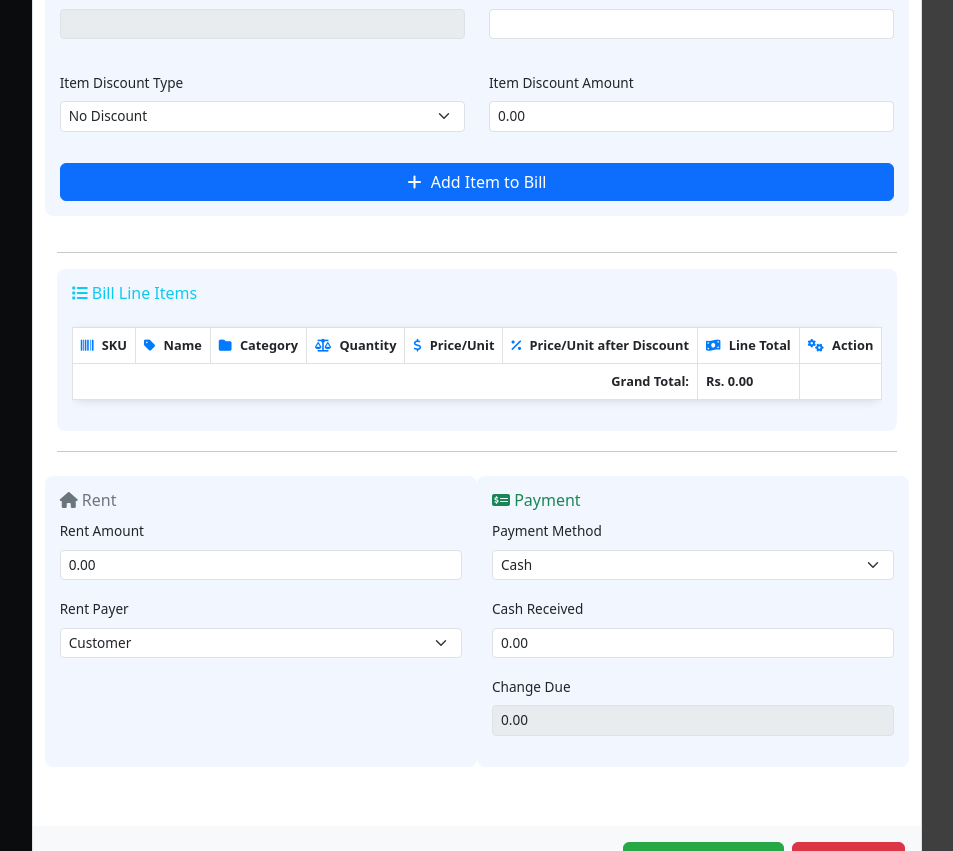
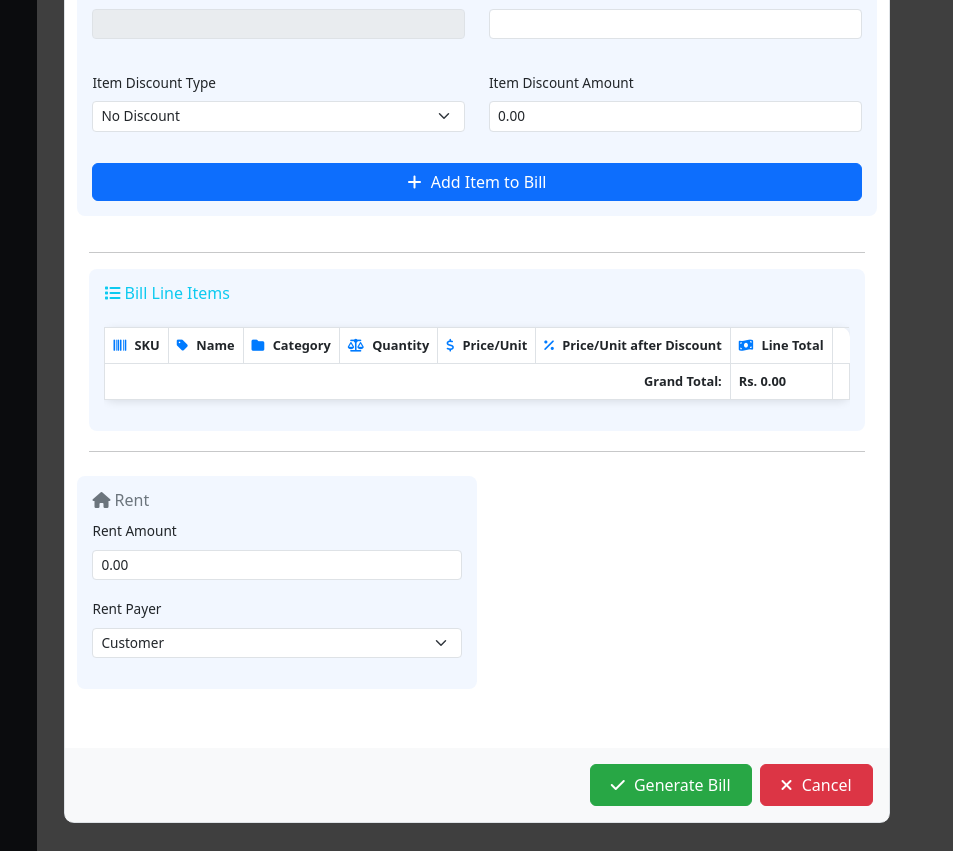
Before and after one commit to mzeeshantech/MSI, a Django app: page /billing/paid_later/ in a window 1280 px wide, after a click on "Generate Bill". Shown: the part 589-1440 px from the top of the page, without its empty margins (163-1116 px from the left). Run offline with Django 5.2, Linux system fonts and the light colour scheme; data that the repository does not hold is empty; some libraries are stand-ins or nearby versions.

Commit message:
billing all features completed

```diff
--- a/billing/templates/billing/paid_later.html
+++ b/billing/templates/billing/paid_later.html
@@ -348,6 +348,7 @@
                         <button type="button" class="btn-close" data-bs-dismiss="modal" aria-label="Close"></button>
                     </div>
                     <input type="hidden" id="bill_id" name="bill_id">
+                    <input type="hidden" id="bill_status" name="bill_status">
                     <input type="hidden" id="bill_status" name="status"> <!-- Added hidden input for bill status -->
                     <div class="modal-body p-4">
                         <div class="row">
@@ -443,7 +444,7 @@
                                             <th><i class="fas fa-dollar-sign"></i> Price/Unit</th>
                                             <th><i class="fas fa-percent"></i> Price/Unit after Discount</th>
                                             <th><i class="fas fa-money-bill-wave"></i> Line Total</th>
-                                            <th><i class="fas fa-cogs"></i> Action</th>
+                                            <!-- <th><i class="fas fa-cogs"></i> Action</th> -->
                                         </tr>
                                     </thead>
                                     <tbody id="bill_line_items_body">
@@ -488,7 +489,20 @@
                                     </div>
                                 </div>
                             </div>
-                            <div class="col-md-6 modal-section">
+                            <div class="col-md-6 modal-section" id="payment_section" style="display: none;">
+                                <div class="mb-3" id="received_payment_div" style="display: none;">
+                                    <h6 class="text-info"><i class="fas fa-money-check-alt"></i> Received Payment</h6>
+                                    <div class="row">
+                                        <div class="col-md-6">
+                                            <label class="form-label">Online:</label>
+                                            <input type="number" step="0.01" class="form-control form-control-sm" id="online_received_readonly" name="online_received_readonly" value="0.00" readonly>
+                                        </div>
+                                        <div class="col-md-6">
+                                            <label class="form-label">Cash:</label>
+                                            <input type="number" step="0.01" class="form-control form-control-sm" id="cash_received_readonly" name="cash_received_readonly" value="0.00" readonly>
+                                        </div>
+                                    </div>
+                                </div>
                                 <h6 class="text-success"><i class="fas fa-money-check-alt"></i> Payment</h6>
                                 <div class="mb-3">
                                     <label for="payment_method" class="form-label">Payment Method</label>
@@ -583,6 +597,9 @@
             const grandTotal = parseFloat(grandTotalText.replace('Rs. ', '').replace(/,/g, '')) || 0;
             const cashReceived = parseFloat(document.getElementById('cash_received').value) || 0;
             const onlineReceived = parseFloat(document.getElementById('online_received').value) || 0;
+            const cashReceivedPrev = parseFloat(document.getElementById('cash_received_readonly').value) || 0;
+            const onlineReceivedPrev = parseFloat(document.getElementById('online_received_readonly').value) || 0;
+
 
             let totalPaid = 0;
             const paymentMethod = document.getElementById('payment_method').value;
@@ -594,8 +611,9 @@
             } else if (paymentMethod === 'both') {
                 totalPaid = cashReceived + onlineReceived;
             }
+            totalPaid += cashReceivedPrev + onlineReceivedPrev;
 
-            const changeDue = totalPaid - grandTotal;
+            const changeDue = grandTotal - totalPaid;
             document.getElementById('change_due').value = changeDue.toFixed(2);
         }
 
@@ -629,11 +647,13 @@
                     <td>Rs. ${item.retailPrice.toLocaleString('en-IN', {minimumFractionDigits: 2, maximumFractionDigits: 2})}</td>
                     <td>Rs. ${itemPriceAfterDiscount.toLocaleString('en-IN', {minimumFractionDigits: 2, maximumFractionDigits: 2})}</td>
                     <td>Rs. ${lineTotalAfterDiscount.toLocaleString('en-IN', {minimumFractionDigits: 2, maximumFractionDigits: 2})}</td>
-                    <td>
-                        <button type="button" class="btn btn-primary btn-sm edit-item me-1" data-index="${index}"><i class="fas fa-edit"></i></button>
-                        <button type="button" style="padding: 5px 10px;" class="btn btn-danger btn-sm remove-item" data-index="${index}"><i class="fas fa-trash-alt"></i></button>
-                    </td>
+
                 `;
+
+                // <td>
+                //         <button type="button" class="btn btn-primary btn-sm edit-item me-1" data-index="${index}"><i class="fas fa-edit"></i></button>
+                //         <button type="button" style="padding: 5px 10px;" class="btn btn-danger btn-sm remove-item" data-index="${index}"><i class="fas fa-trash-alt"></i></button>
+                //     </td>
             });
             calculateGrandTotal();
         }
@@ -999,6 +1019,7 @@
             generateBillModalElement.addEventListener('hidden.bs.modal', function () {
                 billForm.reset();
                 billForm.classList.remove('was-validated');
+                $('#payment_section').hide();
                 billItems = [];
                 renderBillItems();
                 resetAddItemForm(); // Use the new reset function
@@ -1030,6 +1051,7 @@
                 .then(data => {
                     if (data.success) {
                         const bill = data.bill;
+                        $('#bill_status').val(bill.status);
                         // Populate customer details
                         $('#customer_name').val(bill.customer.name);
                         $('#customer_cnic').val(bill.customer.cnic);
@@ -1046,10 +1068,16 @@
 
                         // Populate payment details
                         $('#payment_method').val(bill.payment_method).trigger('change');
-                        $('#cash_received').val(parseFloat(bill.amount_paid).toFixed(2));
-                        if (bill.payment_method === 'online' || bill.payment_method === 'both') {
-                            $('#online_received').val(parseFloat(bill.online_amount_paid).toFixed(2));
-                        }
+                        // $('#cash_received').val(parseFloat(bill.amount_paid).toFixed(2));
+                        // if (bill.payment_method === 'online' || bill.payment_method === 'both') {
+                        //     $('#online_received').val(parseFloat(bill.online_amount_paid).toFixed(2));
+                        // }
+
+                        $('#cash_received_readonly').val(parseFloat(bill.amount_paid).toFixed(2));
+                        $('#online_received_readonly').val(parseFloat(bill.online_amount_paid).toFixed(2));
+
+                        $('#received_payment_div').show();
+                        $('#payment_section').show();
 
                         // Populate bill items
                         billItems = bill.items.map(item => ({
@@ -1072,6 +1100,7 @@
                                     $('#markBillClosedBtn').show();
                                     $('#generateBillSubmitBtn').prop('disabled', false);
                                 } else {
+                                    $('#payment_section').hide();
                                     $('#markBillClosedBtn').hide();
                                     $('#generateBillSubmitBtn').prop('disabled', true); // Disable update button if bill is closed or cancelled
                                 }
@@ -1107,6 +1136,7 @@
                 const cashReceived = parseFloat($('#cash_received').val()) || 0;
                 const onlineReceived = parseFloat($('#online_received').val()) || 0;
                 const paymentMethod = $('#payment_method').val();
+                var bill_status = document.getElementById('bill_status').value
 
                 if (confirm('Are you sure you want to mark this bill as closed? This action cannot be undone.')) {
                     fetch(`/billing/mark_bill_closed/${billId}/`, {
@@ -1119,7 +1149,8 @@
                         body: JSON.stringify({
                             cash_received: cashReceived,
                             online_received: onlineReceived,
-                            payment_method: paymentMethod
+                            payment_method: paymentMethod,
+                            bill_status: bill_status,
                         })
                     })
                     .then(response => response.json())
--- a/billing/views.py
+++ b/billing/views.py
@@ -34,10 +34,10 @@ def bulk_delete_bills(request):
                     try:
                         bill = Bill.objects.get(id=bill_id)
                         # Restore stock for each item in the bill
-                        for bill_item in bill.items.all():
-                            inventory_item = bill_item.item
-                            inventory_item.total_stock_quantity += bill_item.quantity
-                            inventory_item.save()
+                        # for bill_item in bill.items.all():
+                        #     inventory_item = bill_item.item
+                        #     inventory_item.total_stock_quantity += bill_item.quantity
+                        #     inventory_item.save()
                         bill.delete()
                         deleted_count += 1
                     except Bill.DoesNotExist:
@@ -107,6 +107,7 @@ def mark_bill_closed(request, bill_id):
             rent_customer_amount = Decimal(data.get('rent_customer_amount', 0))
             rent_company_amount = Decimal(data.get('rent_company_amount', 0))
 
+
             with transaction.atomic():
                 # Deduct stock if not already deducted (i.e., if status was 'open' or 'advance')
                 if bill.status not in ['paid_later', 'shipped_pending']:
@@ -124,6 +125,10 @@ def mark_bill_closed(request, bill_id):
                 # additional_payment = current_total_paid - previous_total_paid
                 additional_payment = current_total_paid
 
+                prev_status = bill.status
+
+
+
                 bill.amount_paid = bill.amount_paid + cash_received
                 bill.online_amount_paid = bill.online_amount_paid + online_received
                 bill.payment_method = payment_method
@@ -135,6 +140,11 @@ def mark_bill_closed(request, bill_id):
                 bill.status = 'closed'
                 bill.remaining_charges = Decimal(0) # Set remaining charges to 0
                 bill.save()
+
+                # if prev_status == "open":
+                #     additional_payment = (current_total_paid + previous_total_paid)
+                #     cash_received = bill.amount_paid
+                #     online_received = bill.online_amount_paid
 
                 # Add additional payment to wallet
                 if additional_payment > 0:
@@ -191,8 +201,8 @@ def mark_bill_shipped_pending(request, bill_id):
                 # additional_payment = current_total_paid - previous_total_paid
                 additional_payment = current_total_paid
 
-                bill.amount_paid = cash_received
-                bill.online_amount_paid = online_received
+                bill.amount_paid = bill.amount_paid + cash_received
+                bill.online_amount_paid = bill.online_amount_paid + online_received
                 bill.payment_method = payment_method
                 bill.rent_amount = rent_amount
                 bill.rent_payer = rent_payer
@@ -884,7 +894,7 @@ def generate_bill(request):
 
                     # Deduct stock and add to wallet based on bill status at creation
                     if not is_booking and status != 'paid_later': # For 'open' bills
-                        inventory_item.total_stock_quantity -= quantity
+                        # inventory_item.total_stock_quantity -= quantity
                         inventory_item.save()
                     elif status == 'paid_later': # For 'paid_later' bills, deduct stock immediately
                         inventory_item.total_stock_quantity -= quantity
@@ -974,6 +984,8 @@ def update_bill(request, bill_id):
             payment_method = data.get('payment_method', 'cash')
             cash_received = Decimal(data.get('cash_received', 0))
             online_received = Decimal(data.get('online_received', 0))
+            is_booking = data.get('is_booking', False)
+
 
             if not customer_name:
                 return JsonResponse({'success': False, 'message': 'Customer name is required.'}, status=400)
@@ -985,10 +997,10 @@ def update_bill(request, bill_id):
                 bill = get_object_or_404(Bill, id=bill_id)
 
                 # Restore old stock quantities before updating
-                for old_bill_item in bill.items.all():
-                    inventory_item = old_bill_item.item
-                    inventory_item.total_stock_quantity += old_bill_item.quantity
-                    inventory_item.save()
+                # for old_bill_item in bill.items.all():
+                #     inventory_item = old_bill_item.item
+                #     inventory_item.total_stock_quantity += old_bill_item.quantity
+                #     inventory_item.save()
 
                 # Clear existing bill items
                 bill.items.all().delete();
@@ -1040,11 +1052,12 @@ def update_bill(request, bill_id):
                 elif payment_method == 'both':
                     total_amount_paid = cash_received + online_received
 
+                total_amount_paid += bill.amount_paid + bill.online_amount_paid
                 # Update bill details
                 bill.customer = customer
                 bill.total_amount = final_total
-                bill.amount_paid = cash_received
-                bill.online_amount_paid = online_received
+                bill.amount_paid = bill.amount_paid + cash_received
+                bill.online_amount_paid = bill.online_amount_paid + online_received
                 bill.rent_amount = rent_amount
                 bill.rent_payer = rent_payer
                 bill.rent_customer_amount = rent_customer_amount
@@ -1064,7 +1077,8 @@ def update_bill(request, bill_id):
 
                     # Check stock before creating new BillItem and deducting
                     # Deduct stock if the bill's current status is 'paid_later' or 'shipped_pending'
-                    if bill.status in ['paid_later', 'shipped_pending']:
+                    # 'paid_later',
+                    if bill.status in ['shipped_pending']:
                         if inventory_item.total_stock_quantity < quantity:
                             transaction.set_rollback(True)
                             return JsonResponse({'success': False, 'message': f'Not enough stock for {inventory_item.name}. Available: {inventory_item.total_stock_quantity}'}, status=400)
@@ -1080,6 +1094,24 @@ def update_bill(request, bill_id):
                         discount_amount=item_discount_amount
                     )
 
+                    total_amount = cash_received + online_received
+
+                    # print(cash_received, bill.status)
+                    # exit()
+                    if total_amount > 0:
+                        new_balance = update_wallet_balance(total_amount, False)
+                        WalletEntry.objects.create(
+                            transaction_type="sale",
+                            amount=total_amount,
+                            description=f"Update payment for Bill {bill.bill_number}",
+                            balance_after_transaction=new_balance,
+                            payment_mode=payment_method,
+                            cash_received=cash_received,
+                            online_received=online_received
+                        )
+
+
+
             return JsonResponse({'success': True, 'message': 'Bill updated successfully!'})
         except json.JSONDecodeError:
             return JsonResponse({'success': False, 'message': 'Invalid JSON data.'}, status=400)
@@ -1094,10 +1126,10 @@ def delete_bill(request, bill_id):
             bill = get_object_or_404(Bill, id=bill_id)
             with transaction.atomic():
                 # Restore stock for each item in the bill
-                for bill_item in bill.items.all():
-                    inventory_item = bill_item.item
-                    inventory_item.total_stock_quantity += bill_item.quantity
-                    inventory_item.save()
+                # for bill_item in bill.items.all():
+                #     inventory_item = bill_item.item
+                #     inventory_item.total_stock_quantity += bill_item.quantity
+                #     inventory_item.save()
                 bill.delete()
             return JsonResponse({'success': True, 'message': 'Bill deleted successfully!'})
         except Exception as e:
```
Also changed, not shown: billing/templates/billing/home.html (+31 -9 lines).
